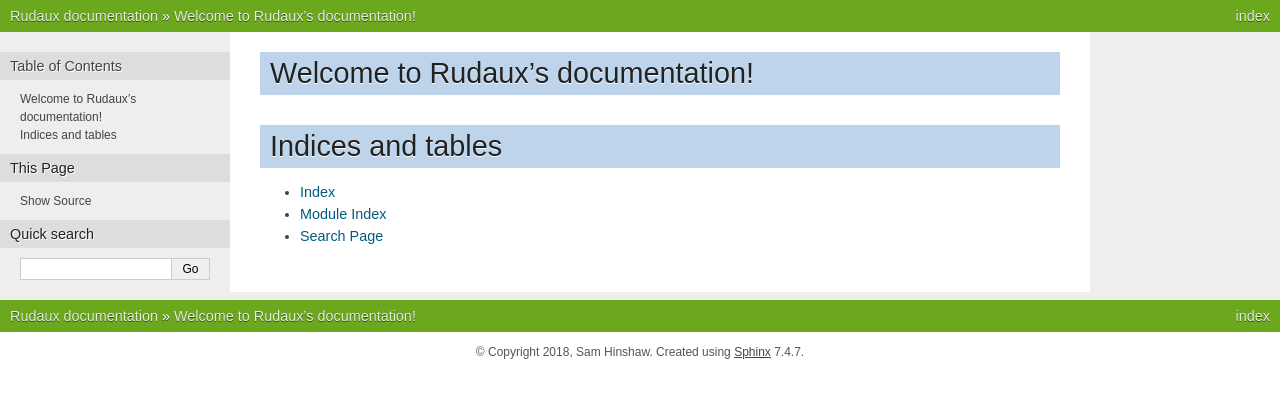
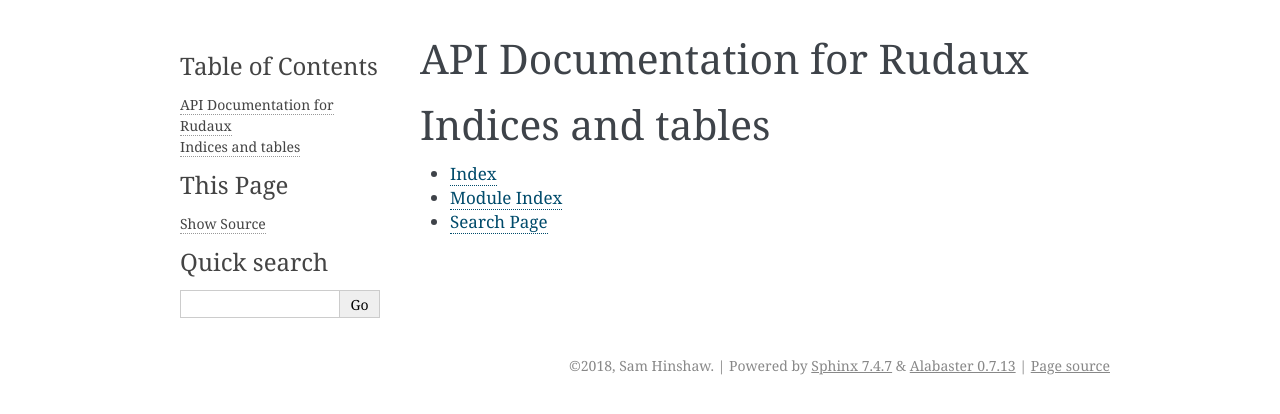
Before and after one commit to UBC-DSCI/rudaux, a Sphinx documentation site: the page built from docs/source/index.rst, in a window 1280 px wide. Shown: the top 414 px of the page. Built offline with Sphinx 7.4.7, drawn with Linux system fonts in a browser that asks for light colours.

Commit message:
Revert theme, change title

```diff
--- a/docs/source/conf.py
+++ b/docs/source/conf.py
@@ -83,7 +83,7 @@
 #
 # html_theme = 'bootstrap'
 # html_theme_path = sphinx_bootstrap_theme.get_html_theme_path()
-html_theme = 'nature'
+html_theme = 'alabaster'
 
 # Theme options are theme-specific and customize the look and feel of a theme
 # further.  For a list of options available for each theme, see the
--- a/docs/source/index.rst
+++ b/docs/source/index.rst
@@ -3,7 +3,7 @@
    You can adapt this file completely to your liking, but it should at least
    contain the root `toctree` directive.
 
-Welcome to Rudaux's documentation!
+API Documentation for Rudaux
 ==================================
 
 .. toctree::
```
Also changed, not shown: 17 other files.
